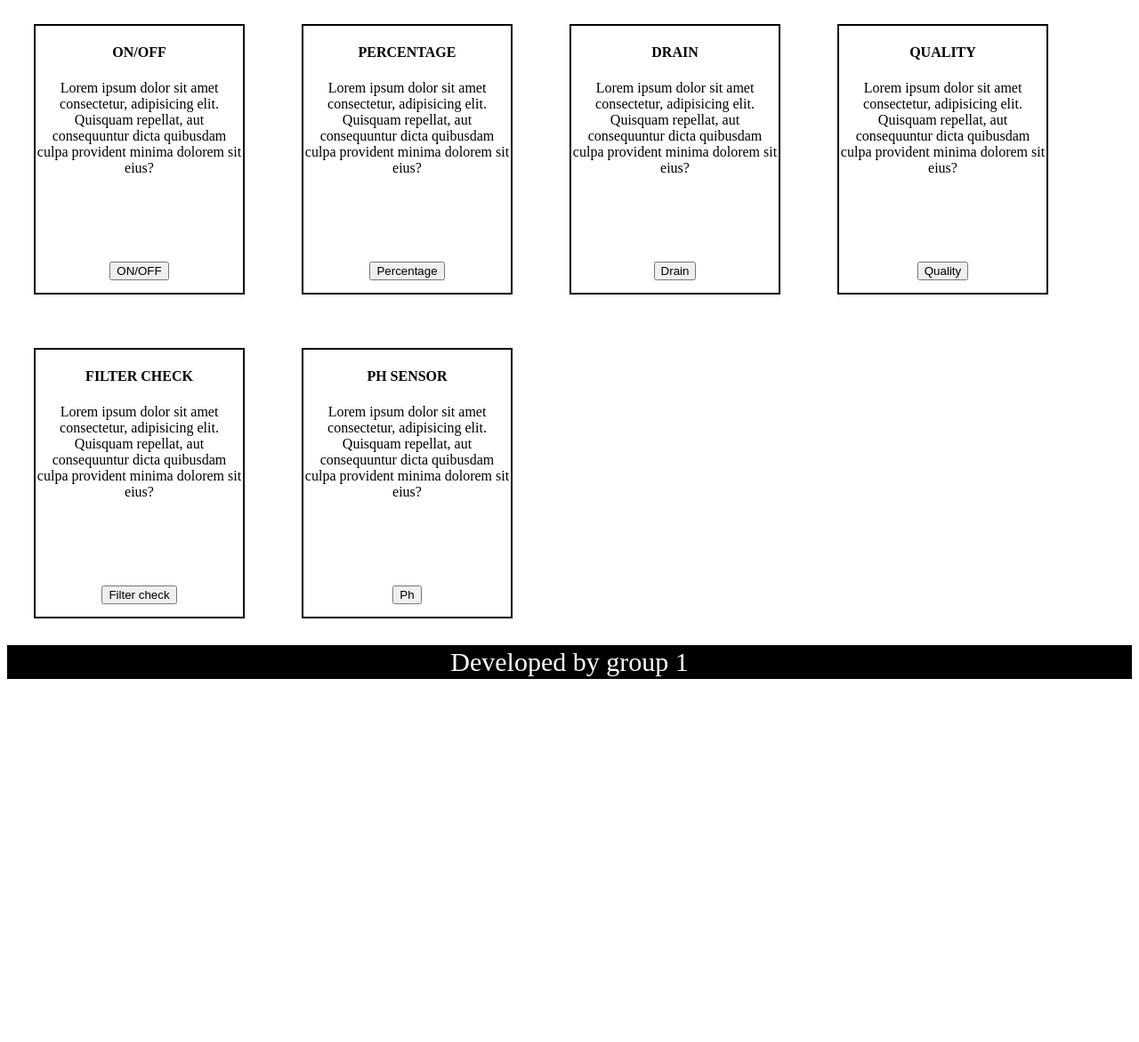
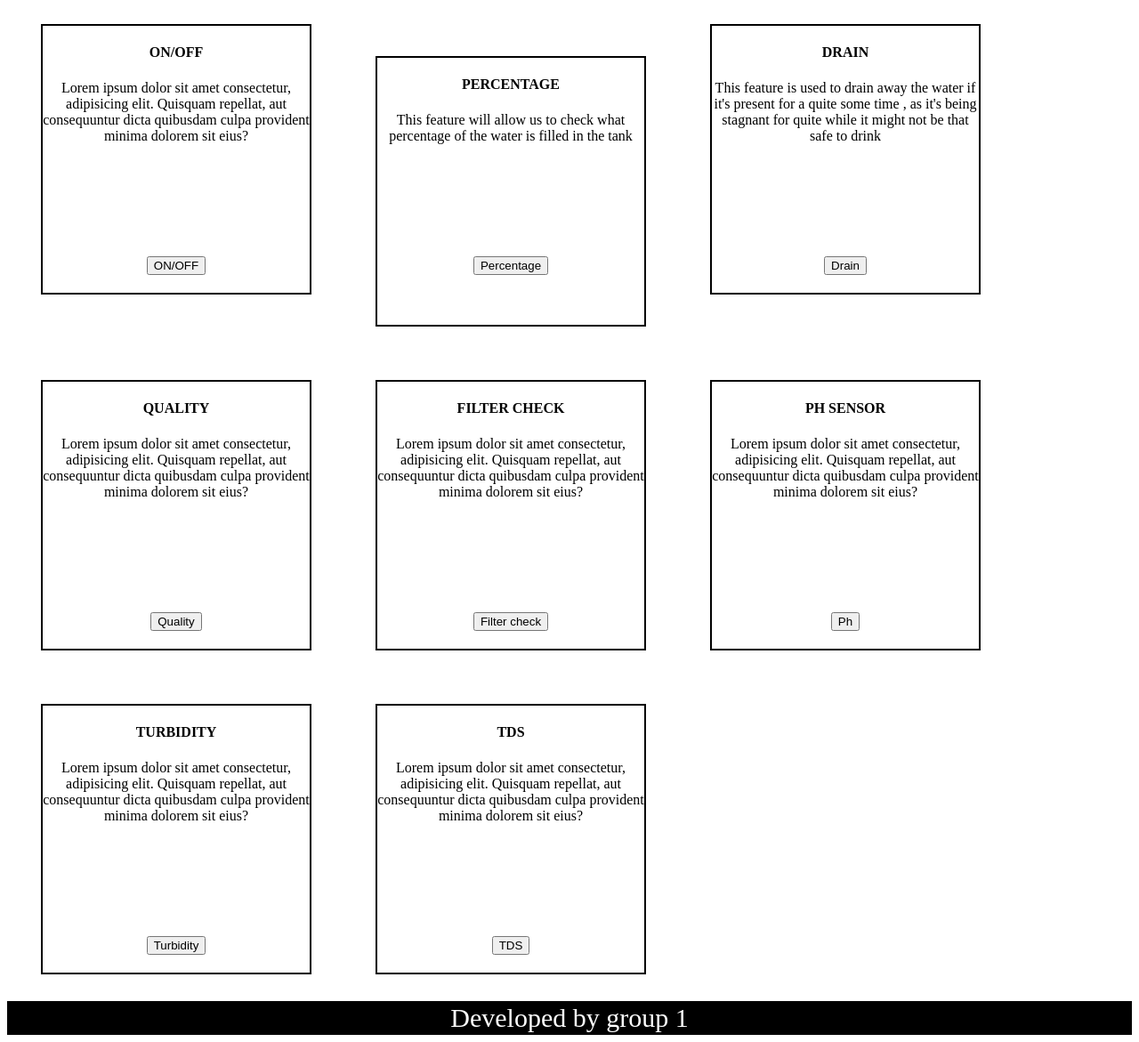
Before and after one commit to Abhishekshinde12/Abhishekshinde12.github.io, a plain HTML site: page index (2).html in a window 1280 px wide. Shown: the part 161-1332 px from the top of the page at 89% size. Before the commit the page ends 932 px from the top, so only its background shows below. Drawn offline with Linux system fonts and the light colour scheme.

Commit message:
second modification

```diff
--- a/index (2).html
+++ b/index (2).html
@@ -23,13 +23,13 @@
 
             <div class="container">
                 <h4>PERCENTAGE</h4>
-                <p>Lorem ipsum dolor sit amet consectetur, adipisicing elit. Quisquam repellat, aut consequuntur dicta quibusdam culpa provident minima dolorem sit eius? </p>
+                <p>This feature will allow us to check what percentage of the water is filled in the tank</p>
                 <button class="button" id="percentage-button"  onclick="onButtonClick(this)">Percentage</button>
             </div>
 
             <div class="container">
                 <h4>DRAIN</h4>
-                <p>Lorem ipsum dolor sit amet consectetur, adipisicing elit. Quisquam repellat, aut consequuntur dicta quibusdam culpa provident minima dolorem sit eius? </p>
+                <p>This feature is used to drain away the water if it's present for a quite some time , as it's being stagnant for quite while it might not be that safe to drink </p>
                 <button class="button" id="drain-button"  onclick="onButtonClick(this)">Drain</button>
             </div>
 
@@ -51,6 +51,18 @@
                 <button class="button" id="ph-sensor" onclick="onButtonClick(this)">Ph</button>
             </div>
 
+            <div class="container">
+                <h4>TURBIDITY</h4>
+                <p>Lorem ipsum dolor sit amet consectetur, adipisicing elit. Quisquam repellat, aut consequuntur dicta quibusdam culpa provident minima dolorem sit eius?</p>
+                <button class="button" id="turbidity-sensor" onclick="onButtonClick(this)">Turbidity</button>
+            </div>
+
+            <div class="container">
+                <h4>TDS</h4>
+                <p>Lorem ipsum dolor sit amet consectetur, adipisicing elit. Quisquam repellat, aut consequuntur dicta quibusdam culpa provident minima dolorem sit eius?</p>
+                <button class="button" id="tds-sensor" onclick="onButtonClick(this)">TDS</button>
+            </div>
+
 
 
 
--- a/script.js
+++ b/script.js
@@ -38,5 +38,9 @@ function onButtonClick(button) {
       alert("Filter Check button clicked");
     } else if(button.id == "ph-sensor"){
       alert("Ph sensor has been turned on")
+    } else if(button.id == "turbidity-sensor"){
+        alert("Turbidity sensor has been turned on")
+    } else if(button.id == "tds-sensor"){
+        alert("TDS sensor has been turned on")
     }
-  }
+}
--- a/style.css
+++ b/style.css
@@ -2,6 +2,7 @@ div .header{
     background-color: black;
     height: 100px;
     font-weight: 30px;
+    font-size: 30px;
     color: white;
     text-align: center;
     vertical-align: middle;
@@ -15,7 +16,7 @@ div .header{
     margin: 30px;
     text-align: center;
     height: 300px;
-    width: 233px; /*233*/
+    width: 300px; /*233*/
 
 }
 
@@ -23,11 +24,15 @@ div .header{
     align-items: center;
     display: grid;
     display: inline-block;
+    grid-template-columns: repeat(auto-fit, minmax(300px, 1fr));
+    justify-content: center;
+    justify-items: center;
+    margin-left: 38px;
 
 }
 
 .button{
-    margin-top: 80px;
+    margin-top: 110px;
 }
 
 .button.active{
```
